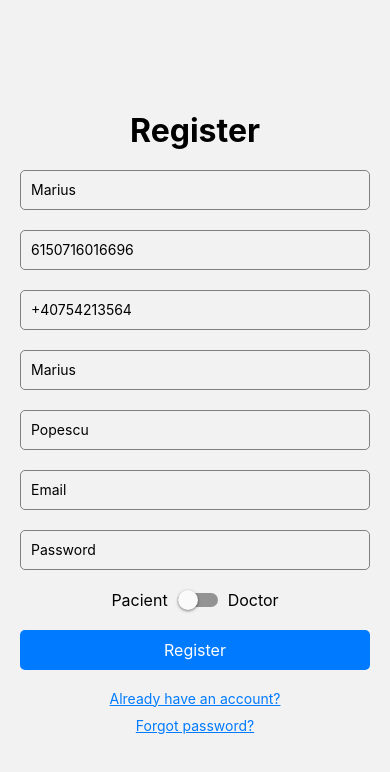
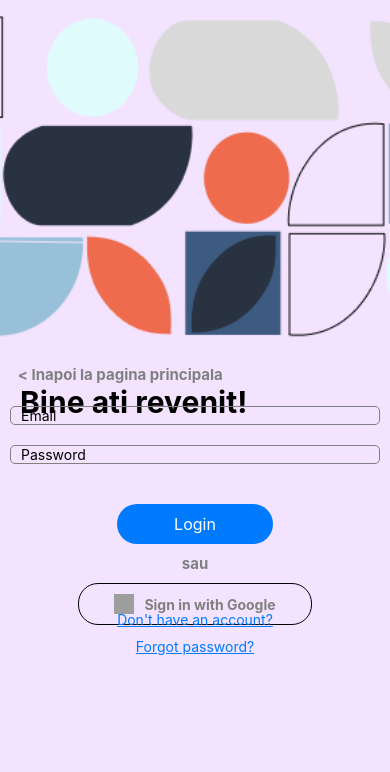
Before and after one commit to MirceaGodiac/MediSync, a React Native app: screen / in a window 390 px wide. Shown: the top 772 px of the page. Built offline with nearby package versions, Linux system fonts and the light colour scheme; grey boxes are pictures that could not be loaded.

Commit message:
UI refresh for login and register screens

```diff
--- a/app.json
+++ b/app.json
@@ -13,7 +13,8 @@
     },
     "ios": {
       "supportsTablet": true,
-      "googleServicesFile": "./GoogleService-Info.plist"
+      "googleServicesFile": "./GoogleService-Info.plist",
+      "bundleIdentifier": "com.medsupport.medisync"
     },
     "android": {
       "adaptiveIcon": {
@@ -22,7 +23,9 @@
       },
       "googleServicesFile": "./google-services.json",
       "package": "com.medsupport.medisync",
-      "permissions": ["android.permission.CAMERA"]
+      "permissions": [
+        "android.permission.CAMERA"
+      ]
     },
     "web": {
       "favicon": "./assets/favicon.png"
--- a/assets/Auth Group/AuthPage.tsx
+++ b/assets/Auth Group/AuthPage.tsx
@@ -6,21 +6,25 @@ import { getAuth } from "firebase/auth";
 import { useNavigation } from '@react-navigation/native';
 import { NativeStackNavigationProp } from '@react-navigation/native-stack';
 
+import { setPersistence, signInWithEmailAndPassword, browserSessionPersistence } from "firebase/auth";
+import { ScrollView } from 'react-native-gesture-handler';
+
+
 
 const AuthGroup = () => {
+
+  const [isLoggedIn, setIsLoggedIn] = useState(true);
+  const [authPersistence, setAuthPersistence] = useState(false);
+
+
   const nav = useNavigation<NativeStackNavigationProp<any>>();
-  //const auth = getAuth();
-  //const user = auth.currentUser;
-  const [isLoggedIn, setIsLoggedIn] = useState(false);
-  //if(user)
-  {
-    //setIsLoggedIn(true);
-  }
+
   return (
     (isLoggedIn) ?
-      <View style={styles.container}>
-        <LoginScreen>
-        </LoginScreen>
+      <View style={{ flex: 1, backgroundColor: "#f3e3ff" }}>
+        <ScrollView>
+          <View>
+            <LoginScreen />
             <View style={{ alignItems: 'center' }}>
               <TouchableOpacity onPress={() => {
                 setIsLoggedIn(false)
@@ -34,9 +38,14 @@ const AuthGroup = () => {
               </TouchableOpacity>
 
             </View>
+            <View style={{ height: 10 }} />
           </View>
+        </ScrollView>
+      </View>
+
       :
-      <View style={styles.container}>
+      <View style={{ flex: 1, backgroundColor: "#f3e3ff" }}>
+        <ScrollView>
         <RegisterScreen>
         </RegisterScreen>
         <View style={{ alignItems: 'center' }}>
@@ -51,6 +60,9 @@ const AuthGroup = () => {
             <Text style={styles.linkText}>Forgot password?</Text>
           </TouchableOpacity>
         </View>
+        <View style={{ height: 10 }} />
+        </ScrollView>
+
       </View>
   )
 }
@@ -99,6 +111,7 @@ const styles = StyleSheet.create({
     color: '#ffffff',
     fontSize: 16,
   },
+
 });
 
 export default AuthGroup;
--- a/assets/Auth Group/LoginPage.tsx
+++ b/assets/Auth Group/LoginPage.tsx
@@ -1,5 +1,5 @@
 import React, { useState } from 'react';
-import { View, Text, TextInput, Button, StyleSheet, TouchableOpacity, Dimensions, Alert } from 'react-native';
+import { View, Text, TextInput, Button, StyleSheet, TouchableOpacity, Dimensions, Alert, Image } from 'react-native';
 import { useNavigation } from "@react-navigation/native";
 import type { NativeStackNavigationProp } from "@react-navigation/native-stack";
 import auth from "@react-native-firebase/auth";
@@ -31,8 +31,14 @@ const LoginScreen = () => {
   }
 
   return (
-    <View style={{ marginBottom: 30 }}>
-      <Text style={styles.title}>Login</Text>
+    <View style={styles.container}>
+      <Image
+        style={styles.imageStyle}
+        source={require('../Obiecte.png')}
+      />
+      <Text style={styles.subtitle}> {"    < "}Inapoi la pagina principala</Text>
+      <Text style={styles.title}>Bine ati revenit!</Text>
+      <View style={{ flex: 2, justifyContent: "center" }}>
         <TextInput
           style={styles.input}
           placeholder="Email"
@@ -50,9 +56,27 @@ const LoginScreen = () => {
           value={password}
           onChangeText={setPassword}
         />
+        <View>
           <TouchableOpacity style={styles.button} onPress={goToMainFlow}>
             <Text style={styles.buttonText}>Login</Text>
           </TouchableOpacity>
+
+          <Text style={[styles.subtitle, { textAlign: 'center' }]}>sau</Text>
+
+          <TouchableOpacity style={styles.googlebutton} onPress={() => { Alert.alert("Opa", "Nam facuto inca") }}>
+            <View style={styles.content}>
+              <Image
+                source={{ uri: 'https://img.icons8.com/color/48/000000/google-logo.png' }}
+                style={styles.icon}
+              />
+              <Text style={styles.googletext}>Sign in with Google</Text>
+            </View>
+          </TouchableOpacity>
+        </View>
+
+      </View>
+
+
 
     </View>
   );
@@ -61,14 +85,20 @@ const LoginScreen = () => {
 const styles = StyleSheet.create({
   container: {
     flex: 1,
-    justifyContent: 'center',
-    paddingHorizontal: 20,
+    justifyContent: 'space-between',
   },
   title: {
-    fontSize: 32,
+    fontSize: 30,
     fontWeight: 'bold',
-    textAlign: 'center',
-    marginBottom: 20,
+    textAlign: 'left',
+    marginLeft: 20,
+  },
+  subtitle: {
+    fontSize: 15,
+    fontWeight: 'bold',
+    textAlign: 'left',
+    marginTop: 10,
+    color: "gray"
   },
   linkText: {
     color: '#007BFF',
@@ -81,15 +111,17 @@ const styles = StyleSheet.create({
     borderColor: 'gray',
     borderWidth: 1,
     borderRadius: 5,
-    marginBottom: 20,
+    margin: 10,
     paddingHorizontal: 10,
   },
   button: {
     backgroundColor: '#007BFF',
     paddingVertical: 10,
-    borderRadius: 5,
+    borderRadius: 20,
     alignItems: 'center',
-    marginBottom: 10,
+    marginTop: 30,
+    width: "40%",
+    alignSelf: "center"
   },
   googleButton: {
     backgroundColor: '#DB4437',
@@ -101,6 +133,33 @@ const styles = StyleSheet.create({
     color: '#ffffff',
     fontSize: 16,
   },
+  imageStyle: {
+    maxWidth: "100%",
+    flex: 1,
+  },
+
+  googlebutton: {
+    borderWidth: 1,
+    paddingVertical: 10,
+    borderRadius: 20,
+    alignItems: 'center',
+    marginTop: 10,
+    width: "60%",
+    alignSelf: "center"
+  },
+  content: {
+    flexDirection: 'row',
+    alignItems: 'center',
+  },
+  icon: {
+    width: 20,
+    height: 20,
+    marginRight: 10,
+  },
+  googletext: {
+    color: 'gray',
+    fontWeight: 'bold',
+  },
 });
 
 export default LoginScreen;
--- a/assets/Auth Group/RegisterPage.tsx
+++ b/assets/Auth Group/RegisterPage.tsx
@@ -1,5 +1,5 @@
 import React, { useState } from 'react';
-import { View, Text, TextInput, Button, StyleSheet, TouchableOpacity, Dimensions, Alert } from 'react-native';
+import { View, Text, TextInput, Button, StyleSheet, TouchableOpacity, Dimensions, Alert, Image } from 'react-native';
 import { useNavigation } from "@react-navigation/native";
 import type { NativeStackNavigationProp } from "@react-navigation/native-stack";
 import auth, { FirebaseAuthTypes } from "@react-native-firebase/auth";
@@ -134,18 +134,168 @@ function RegisterScreen() {
   );
 };
 
+const LoginScreen = () => {
+  const [CNP, setCNP] = useState("6150716016696");
+  const [nrTelefon, setNrTelefon] = useState("+40754213564")
+  const [name, setName] = useState("Marius");
+  const [surName, setSurName] = useState("Popescu");
+  const [email, setEmail] = useState("");
+  const [password, setPassword] = useState("");
+  const [isDoctor, setIsDoctor] = useState(false);
+
+  const nav = useNavigation<NativeStackNavigationProp<any>>();
+
+  const createProfile = async (response: FirebaseAuthTypes.UserCredential) => {
+    // to do later, will add stuff to firestore realtime database
+    // now i just made a user autentithication system
+    // to see how to do this visit https://www.youtube.com/watch?v=mZlKwRV4MC8
+    db().ref(`/users/${response.user.uid}`).set({ CNP, nrTelefon, name, surName, email, isDoctor });
+  }
+
+  const registerAndGoToMainFlow = async (response: any) => {
+    if (email && password) {
+      try {
+        const response = await auth().createUserWithEmailAndPassword(
+          email,
+          password
+        )
+
+        if (response.user) {
+          console.log(response.user.uid)
+          await createProfile(response);
+          nav.replace("Home")
+        }
+
+      } catch (e: any) {
+        // just log the error now, if there is one but were gonna have to make a better error logger in the future
+        Alert.alert("Oops! An error occured", e.toString())
+      }
+    }
+  }
+
+  return (
+    <View style={styles.container}>
+      <Image
+        style={styles.imageStyle}
+        source={require('../Obiecte.png')}
+      />
+      <Text style={styles.subtitle}> {"    < "}Inapoi la pagina principala</Text>
+      <Text style={styles.title}>Bine ati revenit!</Text>
+      <View style={{ flex: 2, justifyContent: "center" }}>
+      <TextInput
+          style={styles.input}
+          placeholder="Name"
+          autoCapitalize="none"
+          autoCorrect={false}
+          value={name}
+          onChangeText={setName}
+        />
+
+        <TextInput
+          style={styles.input}
+          placeholder="CNP"
+          autoCapitalize="none"
+          autoCorrect={false}
+          value={CNP}
+          onChangeText={setCNP}
+        />
+
+        <TextInput
+          style={styles.input}
+          placeholder="Numar Telefon"
+          autoCapitalize="none"
+          autoCorrect={false}
+          value={nrTelefon}
+          onChangeText={setNrTelefon}
+        />
+
+        <TextInput
+          style={styles.input}
+          placeholder="Name"
+          autoCapitalize="none"
+          autoCorrect={false}
+          value={name}
+          onChangeText={setName}
+        />
+
+        <TextInput
+          style={styles.input}
+          placeholder="Name"
+          autoCapitalize="none"
+          autoCorrect={false}
+          value={surName}
+          onChangeText={setSurName}
+        />
+
+        <TextInput
+          style={styles.input}
+          placeholder="Email"
+          autoCapitalize="none"
+          autoCorrect={false}
+          value={email}
+          onChangeText={setEmail}
+        />
+        <TextInput
+          style={styles.input}
+          placeholder="Password"
+          secureTextEntry
+          autoCapitalize="none"
+          autoCorrect={false}
+          value={password}
+          onChangeText={setPassword}
+        />
+
+        <View style={styles.switchContainer}>
+          <Text style={styles.switchLabel}>Pacient</Text>
+          <Switch
+            value={isDoctor}
+            onValueChange={setIsDoctor}
+          />
+          <Text style={styles.switchLabel}>Doctor</Text>
+        </View>
+        <View>
+          <TouchableOpacity style={styles.button} onPress={registerAndGoToMainFlow}>
+            <Text style={styles.buttonText}>Login</Text>
+          </TouchableOpacity>
+
+          <Text style={[styles.subtitle, { textAlign: 'center' }]}>sau</Text>
+
+          <TouchableOpacity style={styles.googlebutton} onPress={() => { Alert.alert("Opa", "Nam facuto inca") }}>
+            <View style={styles.content}>
+              <Image
+                source={{ uri: 'https://img.icons8.com/color/48/000000/google-logo.png' }}
+                style={styles.icon}
+              />
+              <Text style={styles.googletext}>Sign in with Google</Text>
+            </View>
+          </TouchableOpacity>
+        </View>
+
+      </View>
+
+
+
+    </View>
+  );
+};
 
 const styles = StyleSheet.create({
   container: {
     flex: 1,
-    justifyContent: 'center',
-    paddingHorizontal: 20,
+    justifyContent: 'space-between',
   },
   title: {
-    fontSize: 32,
+    fontSize: 30,
     fontWeight: 'bold',
-    textAlign: 'center',
-    marginBottom: 20,
+    textAlign: 'left',
+    marginLeft: 20,
+  },
+  subtitle: {
+    fontSize: 15,
+    fontWeight: 'bold',
+    textAlign: 'left',
+    marginTop: 10,
+    color: "gray"
   },
   linkText: {
     color: '#007BFF',
@@ -158,15 +308,17 @@ const styles = StyleSheet.create({
     borderColor: 'gray',
     borderWidth: 1,
     borderRadius: 5,
-    marginBottom: 20,
+    margin: 10,
     paddingHorizontal: 10,
   },
   button: {
     backgroundColor: '#007BFF',
     paddingVertical: 10,
-    borderRadius: 5,
+    borderRadius: 20,
     alignItems: 'center',
-    marginBottom: 10,
+    marginTop: 30,
+    width: "40%",
+    alignSelf: "center"
   },
   googleButton: {
     backgroundColor: '#DB4437',
@@ -178,6 +330,34 @@ const styles = StyleSheet.create({
     color: '#ffffff',
     fontSize: 16,
   },
+  imageStyle: {
+    maxWidth: "100%",
+    flex: 1,
+  },
+
+  googlebutton: {
+    borderWidth: 1,
+    paddingVertical: 10,
+    borderRadius: 20,
+    alignItems: 'center',
+    marginTop: 10,
+    width: "60%",
+    alignSelf: "center"
+  },
+  content: {
+    flexDirection: 'row',
+    alignItems: 'center',
+  },
+  icon: {
+    width: 20,
+    height: 20,
+    marginRight: 10,
+  },
+  googletext: {
+    color: 'gray',
+    fontWeight: 'bold',
+  },
+
   switchContainer: {
     flexDirection: 'row',
     justifyContent: 'center',
@@ -190,4 +370,4 @@ const styles = StyleSheet.create({
   },
 });
 
-export default RegisterScreen;
+export default LoginScreen;
```
Also changed, not shown: package.json (+11 -9 lines), assets/Obiecte.png (added), 4 other files (tests, documents, lock files or other folders). Lines whose indentation alone changed are shown as unchanged.
